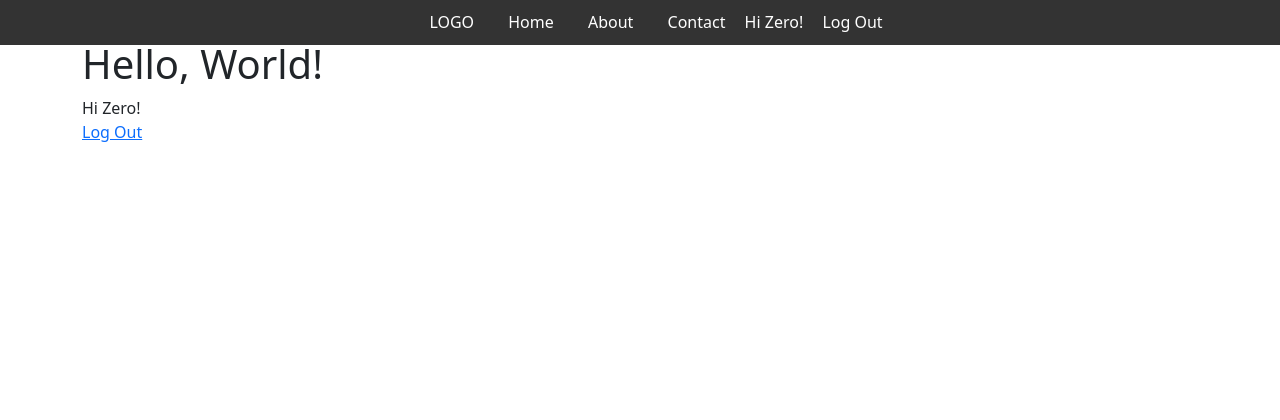
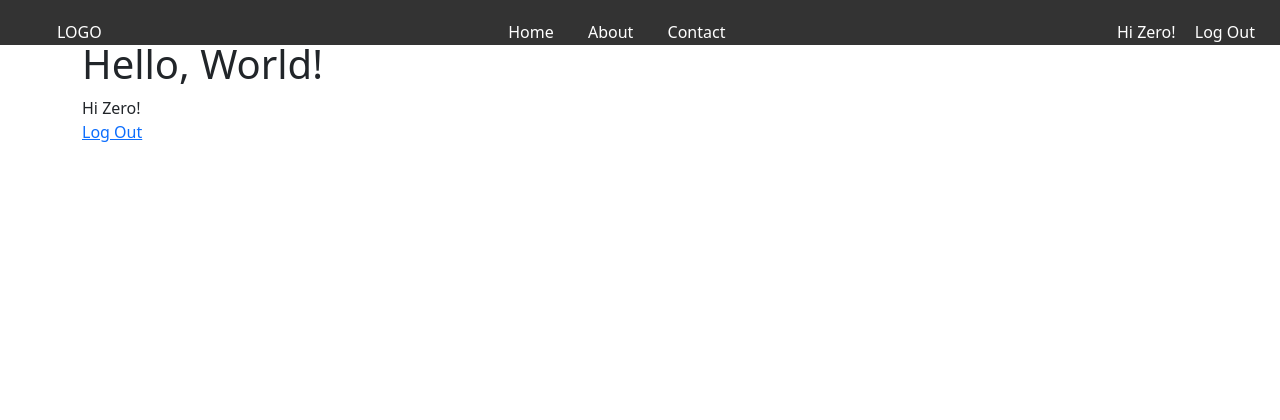
Before and after one commit to Aparna-Ajith/OrganizationWebsite, a Django app: page / in a window 1280 px wide. Shown: the top 420 px of the page. Run offline with Django 4.2, Linux system fonts and the light colour scheme; a user stored in the database is signed in.

Commit message:
header final updates

```diff
--- a/static/header.css
+++ b/static/header.css
@@ -17,9 +17,13 @@ header {
   left: 0;
   z-index: 999;
 }
-.logo{
-  text-transform: capitalize;
-  color: aqua;
+
+nav{
+  display: flex;
+  justify-content: space-between;
+  align-items: center;
+  padding: 10px; /* Adjust the padding as needed */
+
 }
 nav ul {
   list-style: none;
--- a/templates/header.html
+++ b/templates/header.html
@@ -4,15 +4,15 @@
     <link rel="stylesheet" href="{% static 'header.css' %}">
 
     <nav>
-
-        <ul>
-
-                <li> LOGO</li>
-
+            <ul class="left-aligned">
+             <li> LOGO</li>
+            </ul>
+             <ul class="center-aligned">
              <li ><a href="#Home">Home</a></li>
              <li ><a href="#About">About</a></li>
              <li ><a href="#Contact">Contact</a></li>
-
+             </ul>
+             <ul>
             {% if user.is_authenticated %}
                  Hi {{ user.username }}!
                  <li ><a href="{% url 'logout' %}">Log Out</a></li>
@@ -20,7 +20,7 @@
                  <li><a href="accounts/login">Login</a></li>
                  <li ><a href="accounts/register">Register</a></li>
             {% endif %}
+        </ul>
 
-        </ul>
     </nav>
 </header>
```
Also changed, not shown: db.sqlite3.
